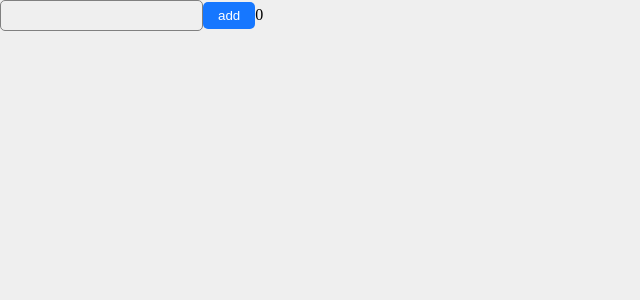
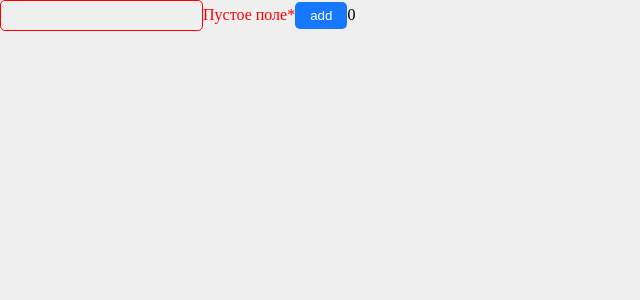
Before and after one commit to ViVarkina/HomeWorkReposit, a React (Vite) app: page / in a window 1280 px wide. Shown: the top 300 px of the page, without its empty margins (0-640 px from the left). Built offline with nearby package versions, Linux system fonts and the light colour scheme.

Commit message:
Рефакторинг error и кода

```diff
--- a/src/App.tsx
+++ b/src/App.tsx
@@ -1,11 +1,12 @@
 import './App.css'
-import Homework3 from "./homework/homework3/Homework3.tsx";
+import {Homework3} from "./homework/homework3/Homework3.tsx";
 
 
 function App() {
     return (<>
         <Homework3/>
 
+
     </>)
 }
 
--- a/src/homework/homework3/Greeting.tsx
+++ b/src/homework/homework3/Greeting.tsx
@@ -1,46 +1,35 @@
 import React, {useState} from 'react'
-import s from './Greeting.module.css'
 import uuid from "react-uuid"
 import SuperInputText from "../homework4/common/c1-SuperInputText/SuperInputText.tsx";
 import SuperButton from "../homework4/common/c2-SuperButton/SuperButton.tsx";
 
 type GreetingPropsType = {
-    name: string // need to fix any
-    setNameCallback: (e: string) => void // need to fix any
-    addUser: (e: string) => void // need to fix any
-    totalUsers: number // need to fix any
+    setNameCallback: (e: string) => void
+    addUser: (e: string) => void
+    totalUsers: number
     addUserCallback: (name: string, id: string) => void
-    // error: boolean
+    error: string
 }
 
-// презентационная компонента (для верстальщика)
 const Greeting: React.FC<GreetingPropsType> = (
-    { addUser, totalUsers, addUserCallback} // деструктуризация пропсов
+    {addUser, totalUsers, addUserCallback, error, setNameCallback}
 ) => {
     const [value, setValue] = useState<string>('')
-    const [error, setError] = useState<boolean>(true)
 
-    const errfunc=()=>{
-        if(value == ""){
-            setError(false)
-        }
-        else{
-            setError(true)
-            addUser(value)
-            addUserCallback(uuid(), value)
-        }
-    }
-
-    const inputClass = `${!error ? '' : s.error}` // need to fix with (?:) функция для цвета
-
-
+    setNameCallback(value)
 
     return (
         <div>
-            <SuperInputText onChange={(e)=>setValue(e.currentTarget.value)} className={inputClass} />
-            {/*<span>{error}</span>*/}
+            <SuperInputText onChange={(e) => {
+                setValue(e.currentTarget.value)
+            }} error={error} value={value}/>
             <SuperButton onClick={() => {
-                errfunc()
+                if (value !== '') {
+                    addUser(value.trim())
+                    addUserCallback(uuid(), value.trim())
+                    setValue('')
+                }
+
             }}>add
             </SuperButton>
             <span>{totalUsers}</span>
--- a/src/homework/homework3/GreetingContainer.tsx
+++ b/src/homework/homework3/GreetingContainer.tsx
@@ -3,33 +3,31 @@ import Greeting from './Greeting'
 import {UserType} from "./Homework3.tsx";
 
 type GreetingContainerPropsType = {
-    users: UserType[] // need to fix any
-    addUserCallback: (name: string, id:string)=>void // need to fix any
+    users: UserType[]
+    addUserCallback: (name: string, id: string) => void
 }
 
-const GreetingContainer: React.FC<GreetingContainerPropsType> = ({users, addUserCallback}) => { // деструктуризация пропсов
-    const [name, setName] = useState<string>() // need to fix any
+const GreetingContainer: React.FC<GreetingContainerPropsType> = ({users, addUserCallback}) => {
+    const [name, setName] = useState<string>('')
+    const error = name ? '' : 'error'
 
-    const setNameCallback = (e: string) => { // need to fix any
+    const setNameCallback = (e: string) => {
         setName(e)
     }
-    const addUser = (e:string) => {
-        if(e != ''){
+    const addUser = (e: string) => {
+        if (e != '') {
             alert(`Hello  ${e}!`)
         }
     }
 
-
-    const totalUsers =  users.length
-    console.log(users)
+    const totalUsers = users.length
 
     return (
         <div>
             <Greeting
-                name={name}
                 setNameCallback={setNameCallback}
                 addUser={addUser}
-                // error={error}
+                error={error}
                 totalUsers={totalUsers}
                 addUserCallback={addUserCallback}
             />
```
Also changed, not shown: src/homework/homework3/Homework3.tsx (+5 -7 lines), src/homework/homework4/Homework4.tsx (+6 -4 lines).
